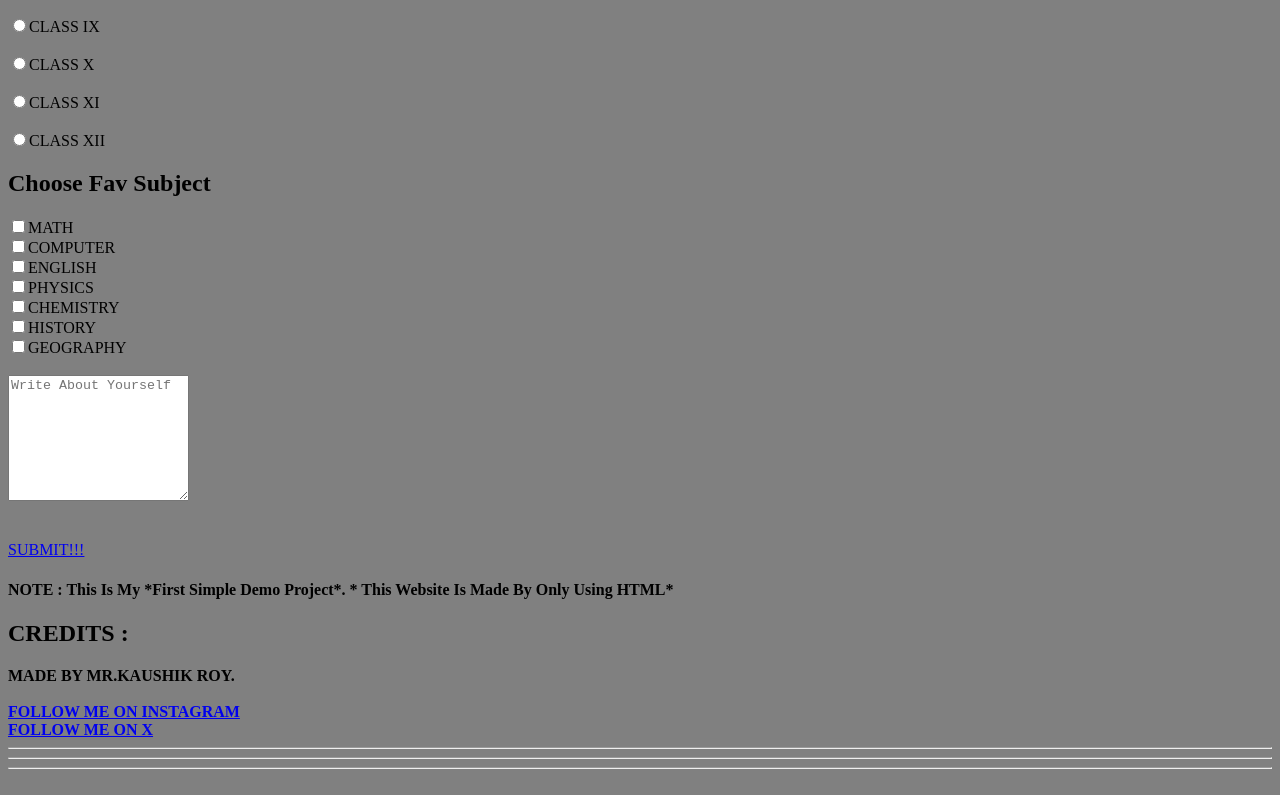
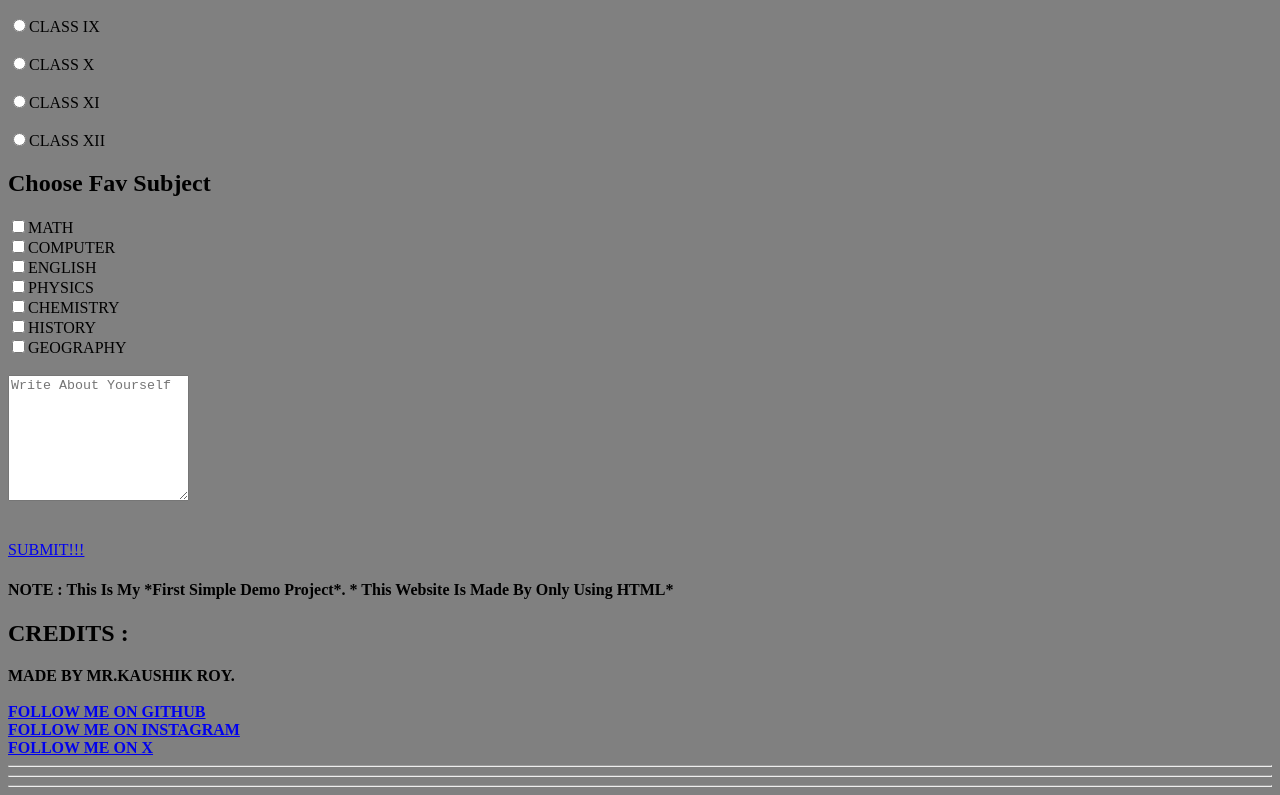
Before and after one commit to Imkoushik069/Htmlnormalweb, a plain HTML site: page index.html in a window 1280 px wide. Shown: the part 340-1135 px from the top of the page. Drawn offline with Linux system fonts and the light colour scheme.

Commit message:
Update index.html

```diff
--- a/index.html
+++ b/index.html
@@ -83,6 +83,7 @@
    <h2>CREDITS : </h2>
    <b>MADE BY MR.KAUSHIK ROY.</b>
    <br><br>
+ <a href="https://github.com/Imkoushik069"><b>FOLLOW ME ON GITHUB</b></a><br>
 
    <a href="https://www.instagram.com/monkxd_0/"><b>FOLLOW ME ON INSTAGRAM </b></a><br>
    <a href="https://x.com/Kaushikji0?t=wT7piPM9GOfkZAbNiCOW2g&s=09"><b>FOLLOW ME ON X </b></a>
```
